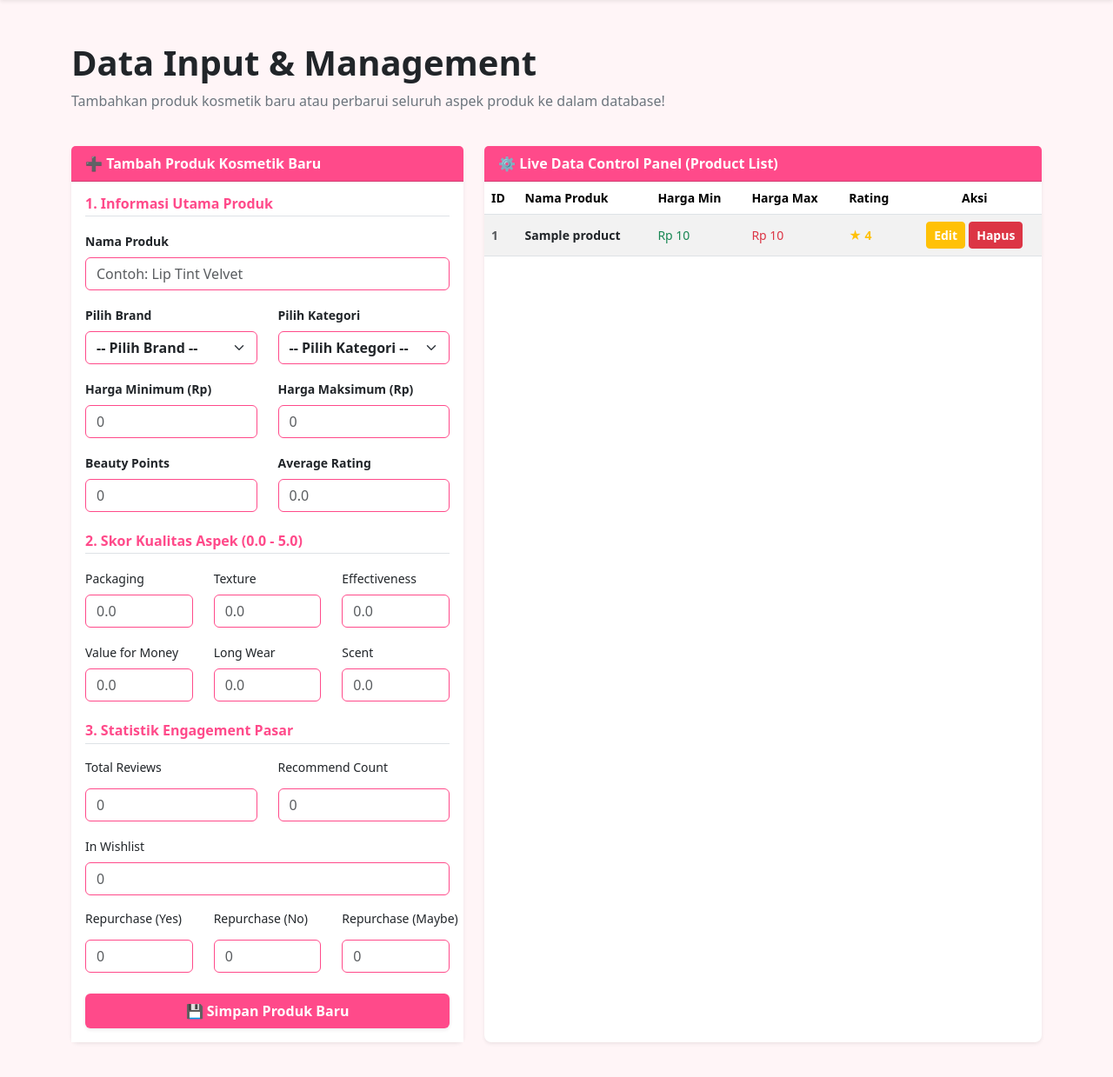
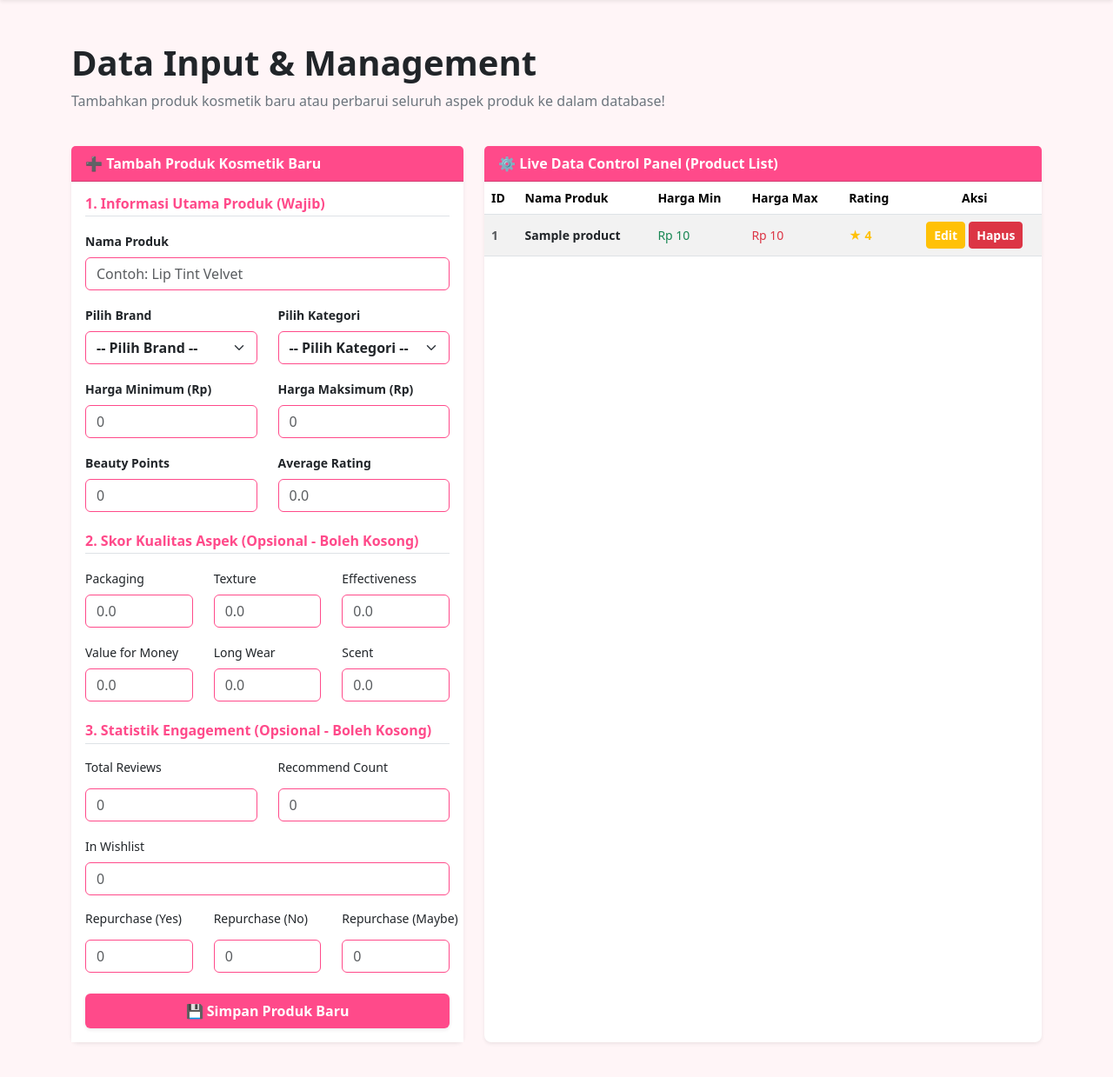
Before and after one commit to fujijimyr12/sociolla-dashboard, a Flask app: template templates/input.html in a window 1280 px wide. Shown: the part 56-1295 px from the top of the page at 87% size. Run offline with Flask 3, Linux system fonts and the light colour scheme; the template is opened without the code that fills it: most values are stand-ins (such as "Sample title", 1, 10 or a date in 2020).

Commit message:
Update input.html

```diff
--- a/templates/input.html
+++ b/templates/input.html
@@ -50,7 +50,7 @@
                 <div class="card-header bg-sociolla text-white fw-bold">➕ Tambah Produk Kosmetik Baru</div>
                 <div class="card-body bg-white">
                     <form action="/add_product" method="POST">
-                        <h6 class="fw-bold text-sociolla border-bottom pb-1 mb-3">1. Informasi Utama Produk</h6>
+                        <h6 class="fw-bold text-sociolla border-bottom pb-1 mb-3">1. Informasi Utama Produk (Wajib)</h6>
                         <div class="mb-3">
                             <label class="form-label text-dark small fw-bold">Nama Produk</label>
                             <input type="text" name="product_name" class="form-control border-sociolla" placeholder="Contoh: Lip Tint Velvet" required>
@@ -96,65 +96,65 @@
                             </div>
                         </div>
 
-                        <h6 class="fw-bold text-sociolla border-bottom pb-1 mb-3">2. Skor Kualitas Aspek (0.0 - 5.0)</h6>
+                        <h6 class="fw-bold text-sociolla border-bottom pb-1 mb-3">2. Skor Kualitas Aspek (Opsional - Boleh Kosong)</h6>
                         <div class="row mb-3">
                             <div class="col-4">
                                 <label class="form-label text-dark small">Packaging</label>
-                                <input type="number" step="0.1" max="5" name="rating_packaging" class="form-control border-sociolla" placeholder="0.0" required>
+                                <input type="number" step="0.1" max="5" name="rating_packaging" class="form-control border-sociolla" placeholder="0.0">
                             </div>
                             <div class="col-4">
                                 <label class="form-label text-dark small">Texture</label>
-                                <input type="number" step="0.1" max="5" name="rating_texture" class="form-control border-sociolla" placeholder="0.0" required>
+                                <input type="number" step="0.1" max="5" name="rating_texture" class="form-control border-sociolla" placeholder="0.0">
                             </div>
                             <div class="col-4">
                                 <label class="form-label text-dark small">Effectiveness</label>
-                                <input type="number" step="0.1" max="5" name="rating_effectiveness" class="form-control border-sociolla" placeholder="0.0" required>
+                                <input type="number" step="0.1" max="5" name="rating_effectiveness" class="form-control border-sociolla" placeholder="0.0">
                             </div>
                         </div>
                         <div class="row mb-4">
                             <div class="col-4">
                                 <label class="form-label text-dark small">Value for Money</label>
-                                <input type="number" step="0.1" max="5" name="rating_value_for_money" class="form-control border-sociolla" placeholder="0.0" required>
+                                <input type="number" step="0.1" max="5" name="rating_value_for_money" class="form-control border-sociolla" placeholder="0.0">
                             </div>
                             <div class="col-4">
                                 <label class="form-label text-dark small">Long Wear</label>
-                                <input type="number" step="0.1" max="5" name="rating_long_wear" class="form-control border-sociolla" placeholder="0.0" required>
+                                <input type="number" step="0.1" max="5" name="rating_long_wear" class="form-control border-sociolla" placeholder="0.0">
                             </div>
                             <div class="col-4">
                                 <label class="form-label text-dark small">Scent</label>
-                                <input type="number" step="0.1" max="5" name="rating_scent" class="form-control border-sociolla" placeholder="0.0" required>
+                                <input type="number" step="0.1" max="5" name="rating_scent" class="form-control border-sociolla" placeholder="0.0">
                             </div>
                         </div>
 
-                        <h6 class="fw-bold text-sociolla border-bottom pb-1 mb-3">3. Statistik Engagement Pasar</h6>
+                        <h6 class="fw-bold text-sociolla border-bottom pb-1 mb-3">3. Statistik Engagement (Opsional - Boleh Kosong)</h6>
                         <div class="row mb-3">
                             <div class="col-6">
                                 <label class="form-label text-dark small text-truncate">Total Reviews</label>
-                                <input type="number" name="total_reviews" class="form-control border-sociolla" placeholder="0" required>
+                                <input type="number" name="total_reviews" class="form-control border-sociolla" placeholder="0">
                             </div>
                             <div class="col-6">
                                 <label class="form-label text-dark small text-truncate">Recommend Count</label>
-                                <input type="number" name="total_recommend_count" class="form-control border-sociolla" placeholder="0" required>
+                                <input type="number" name="total_recommend_count" class="form-control border-sociolla" placeholder="0">
                             </div>
                         </div>
                         <div class="row mb-3">
                             <div class="col-12">
                                 <label class="form-label text-dark small">In Wishlist</label>
-                                <input type="number" name="total_in_wishlist" class="form-control border-sociolla" placeholder="0" required>
+                                <input type="number" name="total_in_wishlist" class="form-control border-sociolla" placeholder="0">
                             </div>
                         </div>
                         <div class="row mb-4">
                             <div class="col-4">
                                 <label class="form-label text-dark small text-truncate">Repurchase (Yes)</label>
-                                <input type="number" name="total_repurchase_yes" class="form-control border-sociolla" placeholder="0" required>
+                                <input type="number" name="total_repurchase_yes" class="form-control border-sociolla" placeholder="0">
                             </div>
                             <div class="col-4">
                                 <label class="form-label text-dark small text-truncate">Repurchase (No)</label>
-                                <input type="number" name="total_repurchase_no" class="form-control border-sociolla" placeholder="0" required>
+                                <input type="number" name="total_repurchase_no" class="form-control border-sociolla" placeholder="0">
                             </div>
                             <div class="col-4">
                                 <label class="form-label text-dark small text-truncate">Repurchase (Maybe)</label>
-                                <input type="number" name="total_repurchase_maybe" class="form-control border-sociolla" placeholder="0" required>
+                                <input type="number" name="total_repurchase_maybe" class="form-control border-sociolla" placeholder="0">
                             </div>
                         </div>
 
@@ -182,67 +182,66 @@
                         <tbody>
                             {% for r in products %}
                             <tr>
-                                <td class="align-middle text-muted fw-bold">{{ r['product_id'] }}</td>
-                                <td class="align-middle fw-semibold text-dark">{{ r['product_name'] }}</td>
-                                <td class="align-middle text-success">Rp {{ "{:,}".format(r['min_price']|int) if r['min_price'] else "-" }}</td>
-                                <td class="align-middle text-danger">Rp {{ "{:,}".format(r['max_price']|int) if r['max_price'] else "-" }}</td>
-                                <td class="align-middle text-warning fw-bold">★ {{ r['average_rating'] }}</td>
+                                <td class="align-middle text-muted fw-bold">{{ r.product_id }}</td>
+                                <td class="align-middle fw-semibold text-dark">{{ r.product_name }}</td>
+                                <td class="align-middle text-success">Rp {{ "{:,}".format(r.min_price|int) if r.min_price else "-" }}</td>
+                                <td class="align-middle text-danger">Rp {{ "{:,}".format(r.max_price|int) if r.max_price else "-" }}</td>
+                                <td class="align-middle text-warning fw-bold">★ {{ r.average_rating }}</td>
                                 <td class="align-middle text-center">
                                     <div class="d-flex gap-1 justify-content-center">
                                         <button class="btn btn-sm btn-warning fw-bold px-2 py-1 text-white"
                                                 data-bs-toggle="modal"
-                                                data-bs-target="#editModal{{ r['product_id'] }}">
+                                                data-bs-target="#editModal{{ r.product_id }}">
                                             Edit
                                         </button>
-                                        <a href="/delete_product/{{ r.product_id }}" class="btn btn-sm btn-danger fw-bold px-2 py-1" onclick="return confirm('Apakah Anda yakin ingin menghapus data produk ID {{ r.product_id }} secara permanen dari database?');">Hapus
-                                        </a>
+                                        <a href="/delete_product/{{ r.product_id }}" class="btn btn-sm btn-danger fw-bold px-2 py-1" onclick="return confirm('Apakah Anda yakin ingin menghapus data produk ID {{ r.product_id }} secara permanen dari database?');">Hapus</a>
                                     </div>
                                 </td>
                             </tr>
 
-                            <div class="modal fade" id="editModal{{ r['product_id'] }}" timezone="Asia/Jakarta" tabindex="-1" aria-hidden="true">
+                            <div class="modal fade" id="editModal{{ r.product_id }}" tabindex="-1" aria-hidden="true">
                                 <div class="modal-dialog modal-dialog-centered modal-md">
                                     <div class="modal-content border-0 shadow">
                                         <div class="modal-header bg-warning text-white py-2">
-                                            <h6 class="modal-title fw-bold">📝 Edit Informasi Lengkap Produk ID #{{ r['product_id'] }}</h6>
+                                            <h6 class="modal-title fw-bold">📝 Edit Informasi Lengkap Produk ID #{{ r.product_id }}</h6>
                                             <button type="button" class="btn-close btn-close-white" data-bs-dismiss="modal" aria-label="Close"></button>
                                         </div>
-                                        <form action="/update_product/{{ r['product_id'] }}" method="POST">
+                                        <form action="/update_product/{{ r.product_id }}" method="POST">
                                             <div class="modal-body bg-white text-dark small" style="max-height: 500px; overflow-y: auto;">
 
                                                 <h6 class="fw-bold text-warning border-bottom pb-1 mb-3">1. Informasi Utama Produk</h6>
                                                 <div class="mb-2">
                                                     <label class="form-label fw-bold mb-0">Nama Produk</label>
-                                                    <input type="text" name="product_name" class="form-control form-control-sm border-warning" value="{{ r['product_name'] }}">
+                                                    <input type="text" name="product_name" class="form-control form-control-sm border-warning" value="{{ r.product_name }}">
                                                 </div>
                                                 <div class="row mb-2">
                                                     <div class="col-6">
                                                         <label class="form-label fw-bold mb-0">Brand ID</label>
-                                                        <input type="number" name="brand_id" class="form-control form-control-sm border-warning" value="{{ r['brand_id'] }}">
+                                                        <input type="number" name="brand_id" class="form-control form-control-sm border-warning" value="{{ r.brand_id }}">
                                                     </div>
                                                     <div class="col-6">
                                                         <label class="form-label fw-bold mb-0">Category ID</label>
-                                                        <input type="number" name="category_id" class="form-control form-control-sm border-warning" value="{{ r['category_id'] }}">
+                                                        <input type="number" name="category_id" class="form-control form-control-sm border-warning" value="{{ r.category_id }}">
                                                     </div>
                                                 </div>
                                                 <div class="row mb-2">
                                                     <div class="col-6">
                                                         <label class="form-label fw-bold mb-0">Harga Min (Rp)</label>
-                                                        <input type="number" name="min_price" class="form-control form-control-sm border-warning" value="{{ r['min_price'] }}">
+                                                        <input type="number" name="min_price" class="form-control form-control-sm border-warning" value="{{ r.min_price }}">
                                                     </div>
                                                     <div class="col-6">
                                                         <label class="form-label fw-bold mb-0">Harga Max (Rp)</label>
-                                                        <input type="number" name="max_price" class="form-control form-control-sm border-warning" value="{{ r['max_price'] }}">
+                                                        <input type="number" name="max_price" class="form-control form-control-sm border-warning" value="{{ r.max_price }}">
                                                     </div>
                                                 </div>
                                                 <div class="row mb-3">
                                                     <div class="col-6">
                                                         <label class="form-label fw-bold mb-0">Beauty Points</label>
-                                                        <input type="number" name="beauty_point" class="form-control form-control-sm border-warning" value="{{ r['beauty_point_earned'] }}">
+                                                        <input type="number" name="beauty_point" class="form-control form-control-sm border-warning" value="{{ r.beauty_point_earned if r.beauty_point_earned else (r.beauty_point if r.beauty_point else 0) }}">
                                                     </div>
                                                     <div class="col-6">
                                                         <label class="form-label fw-bold mb-0">Global Rating</label>
-                                                        <input type="number" step="0.1" max="5" name="average_rating" class="form-control form-control-sm border-warning" value="{{ r['average_rating'] }}">
+                                                        <input type="number" step="0.1" max="5" name="average_rating" class="form-control form-control-sm border-warning" value="{{ r.average_rating }}">
                                                     </div>
                                                 </div>
 
@@ -250,29 +249,29 @@
                                                 <div class="row mb-2">
                                                     <div class="col-4">
                                                         <label class="form-label mb-0">Packaging</label>
-                                                        <input type="number" step="0.1" max="5" name="rating_packaging" class="form-control form-control-sm border-warning" value="{{ r['rating_packaging'] }}">
+                                                        <input type="number" step="0.1" max="5" name="rating_packaging" class="form-control form-control-sm border-warning" value="{{ r.rating_packaging if r.rating_packaging else 0.0 }}">
                                                     </div>
                                                     <div class="col-4">
                                                         <label class="form-label mb-0">Texture</label>
-                                                        <input type="number" step="0.1" max="5" name="rating_texture" class="form-control form-control-sm border-warning" value="{{ r['rating_texture'] }}">
+                                                        <input type="number" step="0.1" max="5" name="rating_texture" class="form-control form-control-sm border-warning" value="{{ r.rating_texture if r.rating_texture else 0.0 }}">
                                                     </div>
                                                     <div class="col-4">
                                                         <label class="form-label mb-0">Effectiveness</label>
-                                                        <input type="number" step="0.1" max="5" name="rating_effectiveness" class="form-control form-control-sm border-warning" value="{{ r['rating_effectiveness'] }}">
+                                                        <input type="number" step="0.1" max="5" name="rating_effectiveness" class="form-control form-control-sm border-warning" value="{{ r.rating_effectiveness if r.rating_effectiveness else 0.0 }}">
                                                     </div>
                                                 </div>
                                                 <div class="row mb-3">
                                                     <div class="col-4">
                                                         <label class="form-label mb-0">Value for Money</label>
-                                                        <input type="number" step="0.1" max="5" name="rating_value_for_money" class="form-control form-control-sm border-warning" value="{{ r['rating_value_for_money'] }}">
+                                                        <input type="number" step="0.1" max="5" name="rating_value_for_money" class="form-control form-control-sm border-warning" value="{{ r.rating_value_for_money if r.rating_value_for_money else 0.0 }}">
                                                     </div>
                                                     <div class="col-4">
                                                         <label class="form-label mb-0">Long Wear</label>
-                                                        <input type="number" step="0.1" max="5" name="rating_long_wear" class="form-control form-control-sm border-warning" value="{{ r['rating_long_wear'] }}">
+                                                        <input type="number" step="0.1" max="5" name="rating_long_wear" class="form-control form-control-sm border-warning" value="{{ r.rating_long_wear if r.rating_long_wear else 0.0 }}">
                                                     </div>
                                                     <div class="col-4">
                                                         <label class="form-label mb-0">Scent</label>
-                                                        <input type="number" step="0.1" max="5" name="rating_scent" class="form-control form-control-sm border-warning" value="{{ r['rating_scent'] }}">
+                                                        <input type="number" step="0.1" max="5" name="rating_scent" class="form-control form-control-sm border-warning" value="{{ r.rating_scent if r.rating_scent else 0.0 }}">
                                                     </div>
                                                 </div>
 
@@ -280,31 +279,31 @@
                                                 <div class="row mb-2">
                                                     <div class="col-6">
                                                         <label class="form-label mb-0">Total Reviews</label>
-                                                        <input type="number" name="total_reviews" class="form-control form-control-sm border-warning" value="{{ r['total_reviews'] }}">
+                                                        <input type="number" name="total_reviews" class="form-control form-control-sm border-warning" value="{{ r.total_reviews if r.total_reviews else 0 }}">
                                                     </div>
                                                     <div class="col-6">
                                                         <label class="form-label mb-0">Recommend Count</label>
-                                                        <input type="number" name="total_recommend_count" class="form-control form-control-sm border-warning" value="{{ r['total_recommend_count'] }}">
+                                                        <input type="number" name="total_recommend_count" class="form-control form-control-sm border-warning" value="{{ r.total_recommend_count if r.total_recommend_count else 0 }}">
                                                     </div>
                                                 </div>
                                                 <div class="row mb-2">
                                                     <div class="col-12">
                                                         <label class="form-label mb-0">In Wishlist</label>
-                                                        <input type="number" name="total_in_wishlist" class="form-control form-control-sm border-warning" value="{{ r['total_in_wishlist'] }}">
+                                                        <input type="number" name="total_in_wishlist" class="form-control form-control-sm border-warning" value="{{ r.total_in_wishlist if r.total_in_wishlist else 0 }}">
                                                     </div>
                                                 </div>
                                                 <div class="row mb-2">
                                                     <div class="col-4">
                                                         <label class="form-label mb-0">Repurchase (Yes)</label>
-                                                        <input type="number" name="total_repurchase_yes" class="form-control form-control-sm border-warning" value="{{ r['total_repurchase_yes'] }}">
+                                                        <input type="number" name="total_repurchase_yes" class="form-control form-control-sm border-warning" value="{{ r.total_repurchase_yes if r.total_repurchase_yes else 0 }}">
                                                     </div>
                                                     <div class="col-4">
                                                         <label class="form-label mb-0">Repurchase (No)</label>
-                                                        <input type="number" name="total_repurchase_no" class="form-control form-control-sm border-warning" value="{{ r['total_repurchase_no'] }}">
+                                                        <input type="number" name="total_repurchase_no" class="form-control form-control-sm border-warning" value="{{ r.total_repurchase_no if r.total_repurchase_no else 0 }}">
                                                     </div>
                                                     <div class="col-4">
                                                         <label class="form-label mb-0">Repurchase (Maybe)</label>
-                                                        <input type="number" name="total_repurchase_maybe" class="form-control form-control-sm border-warning" value="{{ r['total_repurchase_maybe'] }}">
+                                                        <input type="number" name="total_repurchase_maybe" class="form-control form-control-sm border-warning" value="{{ r.total_repurchase_maybe if r.total_repurchase_maybe else 0 }}">
                                                     </div>
                                                 </div>
 
```
